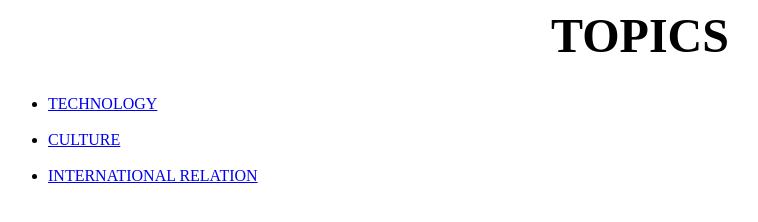
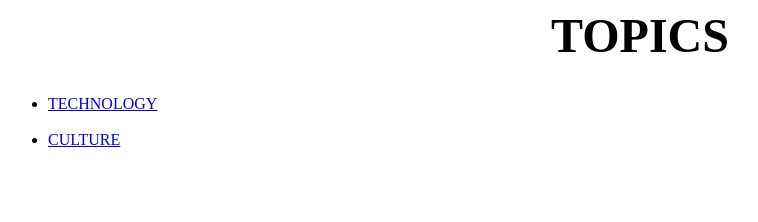
Before and after one commit to hariharan8248/articel, a plain HTML site: page left frame.html in a window 1280 px wide. Shown: the whole page, without its empty margins (0-758 px from the left). Drawn offline with Linux system fonts and the light colour scheme.

Commit message:
Left frame

```diff
--- a/left frame.html
+++ b/left frame.html
@@ -11,7 +11,7 @@
 <BR>
         <li><a href="culture.html" target="rf">CULTURE</a></li>
 <BR>
-     <li><a href="INTERNATIONAL.html" target="rf">INTERNATIONAL RELATION</a></li>
+
      <BR>
     </ul>
 
```
